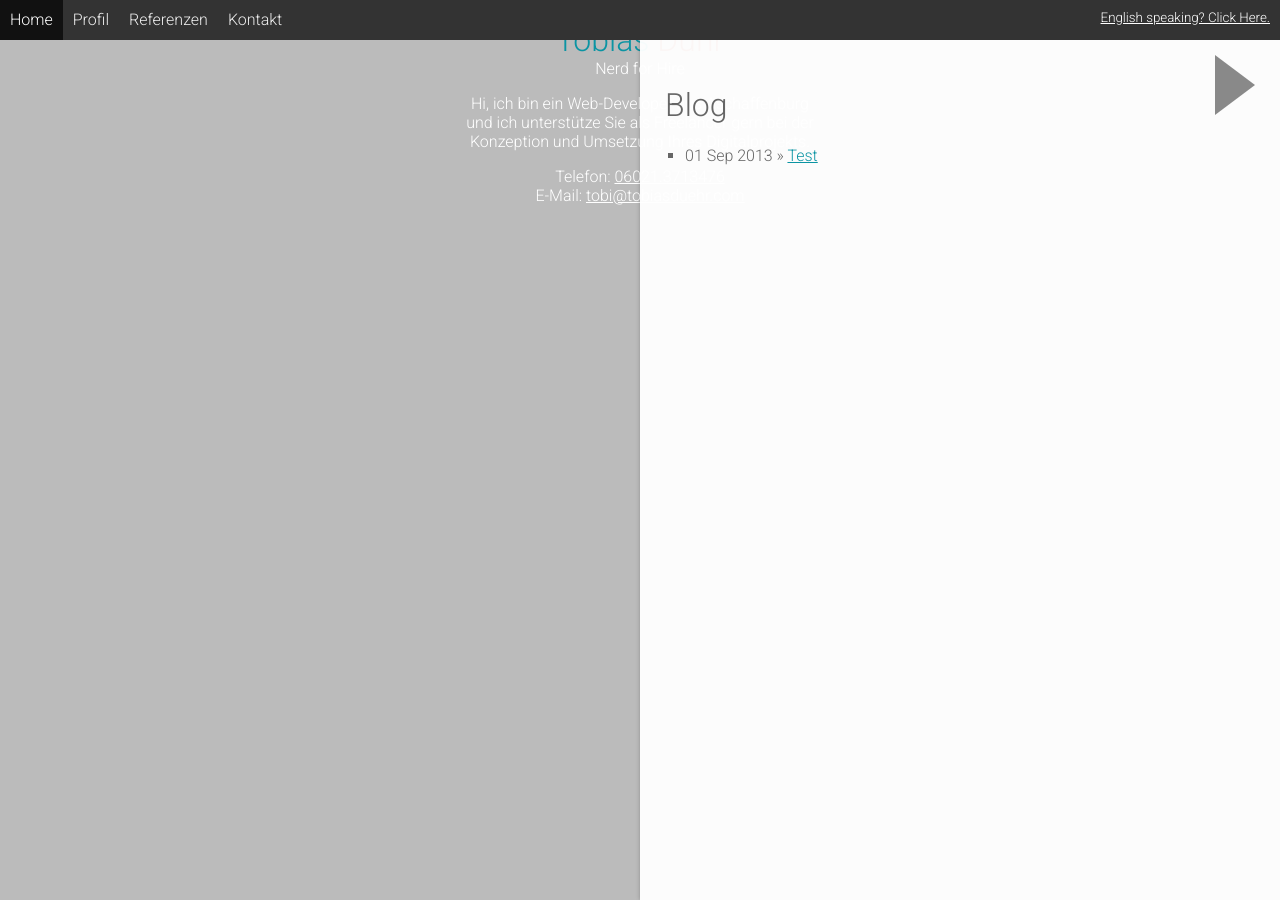
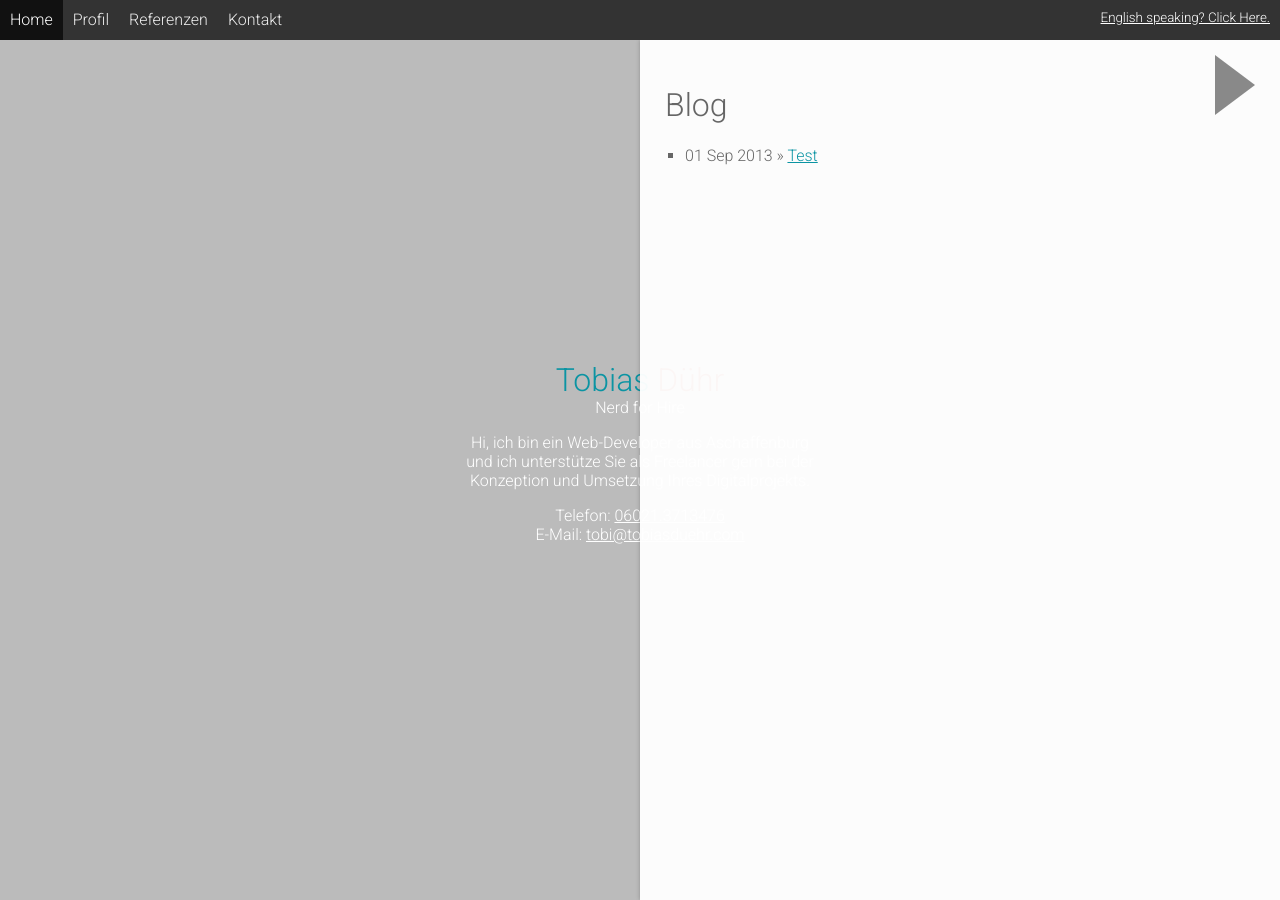
Before and after one commit to saibotd/saibotd.github.io, a Jekyll site: the page built from blog.html, in a window 1280 px wide. Built offline with Jekyll 4.4.1, drawn with Linux system fonts in a browser that asks for light colours; nearby versions of some CDN libraries.

Commit message:
Messed up vertical cetering

```diff
--- a/_layouts/default.html
+++ b/_layouts/default.html
@@ -53,7 +53,7 @@
       </div>
     </div>
     <div class="wrapper">
-      <div itemscope itemtype="http://schema.org/Person">
+      <div class="centered" itemscope itemtype="http://schema.org/Person">
         <h1 itemprop="name">
           <span style="color:rgb(11,148,163)">Tobias</span>
           <span style="color:rgb(163,26,11)">Dühr</span>
```
